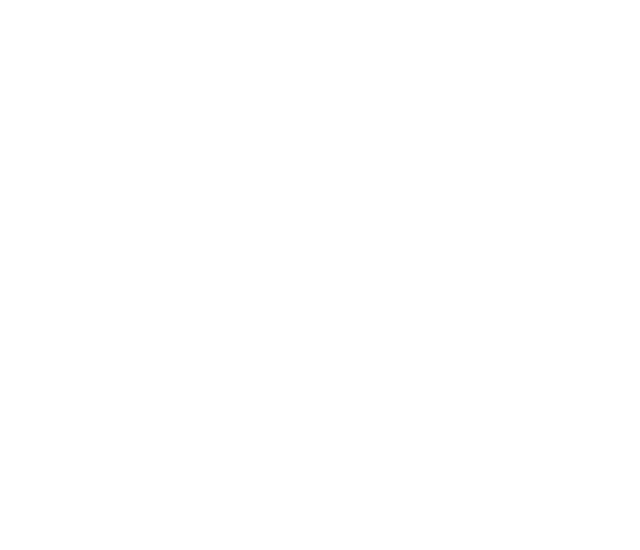
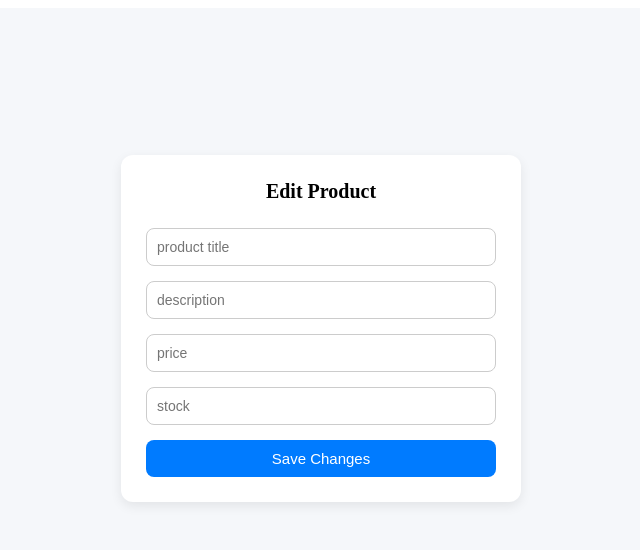
Before and after one commit to JosephMwangiMuthoniKaranja123/Mymarket_Frontend, a React (Vite) app: page /editproduct/1 in a window 1280 px wide. Before the commit this address had no page. Shown: the top 550 px of the page, without its empty margins (319-959 px from the left). Built offline with nearby package versions, Linux system fonts and the light colour scheme; no server answers.

Commit message:
added editproduct feature

```diff
--- a/src/App.jsx
+++ b/src/App.jsx
@@ -11,6 +11,7 @@
 import Productdetails from './pages/productdetails';
 import Cart from './pages/cart';
 import Orderdetails from './pages/orderdetails';
+import Editproduct from './pages/editproduct';
 
 
 function App() {
@@ -30,6 +31,7 @@
         <Route path='/productdetails/:productid' element={<Productdetails/>}/>
         <Route path='/cart' element={<Cart/>}/>
         <Route path='/orders/:id' element={<Orderdetails/>}/>
+        <Route path='/editproduct/:id' element={<Editproduct/>}/>
 
       </Routes>
 
--- /dev/null
+++ b/src/pages/editproduct.jsx
@@ -0,0 +1,84 @@
+import { useState,useEffect } from "react";
+import { useNavigate, useParams } from "react-router-dom";
+import API from "../services/Api";
+import styles from "./editproduct.module.css";
+function Editproduct(){
+const {id}=useParams();
+const navigate=useNavigate();
+const [product,setProduct]=useState({
+    title:"",
+    price:"",
+    description:"",
+    stock:""
+});
+useEffect(()=>{
+    fetchProduct();
+},[id]);
+
+const fetchProduct=async ()=>{
+ try {
+     const res=await API.get(`products/productbyid/${id}`);
+     setProduct(res.data);
+ } catch (error) {
+    console.log(error);
+ }
+}
+const Handlechange=(e)=>{
+setProduct({
+    ...product,
+    [e.target.name]:e.target.value,
+});
+};
+const Handlesubmit=async ()=>{
+    e.preventDefault();
+    try {
+        await API.put(`products/${id}`,product);
+        alert("products updated successfully");
+        navigate("/products");
+
+    } catch (error) {
+        alert("failed to update!");
+        console.log(error);
+    }
+};
+return(
+    <div className={styles.container}>
+  <form onSubmit={Handlesubmit}className={styles.form}>
+       <div className={styles.heading}>Edit Product</div>
+    <input
+    type="text"
+    name="title"
+    value={product.title}
+    onChange={Handlechange}
+    placeholder="product title"
+    className={styles.input}/>
+       <input
+    type="text"
+    name="description"
+    value={product.description}
+    onChange={Handlechange}
+    placeholder="description"
+    className={styles.input}/>
+       <input
+    type="number"
+    name="price"
+    value={product.price}
+    onChange={Handlechange}
+    placeholder="price"
+    className={styles.input}/>
+       <input
+    type="number"
+    name="stock"
+    value={product.stock}
+    onChange={Handlechange}
+    placeholder="stock"
+    className={styles.input}/>
+     <button className={styles.button} type="submit">
+        Save Changes
+      </button>
+
+  </form>
+  </div>
+)
+}
+export default Editproduct;
--- /dev/null
+++ b/src/pages/editproduct.module.css
@@ -0,0 +1,58 @@
+/* Main container */
+.container {
+  display: flex;
+  justify-content: center;
+  align-items: center;
+  min-height: 80vh;
+  background-color: #f5f7fa;
+}
+
+/* Form card */
+.form {
+  background: white;
+  padding: 25px;
+  border-radius: 12px;
+  width: 350px;
+  display: flex;
+  flex-direction: column;
+  gap: 15px;
+  box-shadow: 0 4px 12px rgba(0, 0, 0, 0.08);
+}
+
+/* Title */
+.heading {
+  font-size: 20px;
+  font-weight: 600;
+  text-align: center;
+  margin-bottom: 10px;
+}
+
+/* Inputs */
+.input {
+  padding: 10px;
+  border-radius: 8px;
+  border: 1px solid #ccc;
+  outline: none;
+  font-size: 14px;
+  transition: border 0.2s ease;
+}
+
+.input:focus {
+  border-color: #007bff;
+}
+
+/* Button */
+.button {
+  padding: 10px;
+  border: none;
+  border-radius: 8px;
+  background-color: #007bff;
+  color: white;
+  font-size: 15px;
+  cursor: pointer;
+  transition: background 0.2s ease;
+}
+
+.button:hover {
+  background-color: #0056b3;
+}
--- a/src/pages/productdetails.jsx
+++ b/src/pages/productdetails.jsx
@@ -1,6 +1,6 @@
 import { useEffect, useState } from "react";
 import API from "../services/Api";
-import { useParams } from "react-router-dom";
+import { Link, useParams } from "react-router-dom";
 import styles from "./productdetails.module.css";
 
 function Productdetails(){
@@ -32,6 +32,7 @@
 
     }
 }
+
 return(
     <div className={styles.container}>
        {!product ?(
@@ -56,6 +57,7 @@
           </div>
       )}
       <button className={styles.addToCartBtn} onClick={addcart}>Add to cart</button>
+      <Link to={`/editproduct/${productid}`}>Edit Product</Link>
       </div>
 
 )
```
